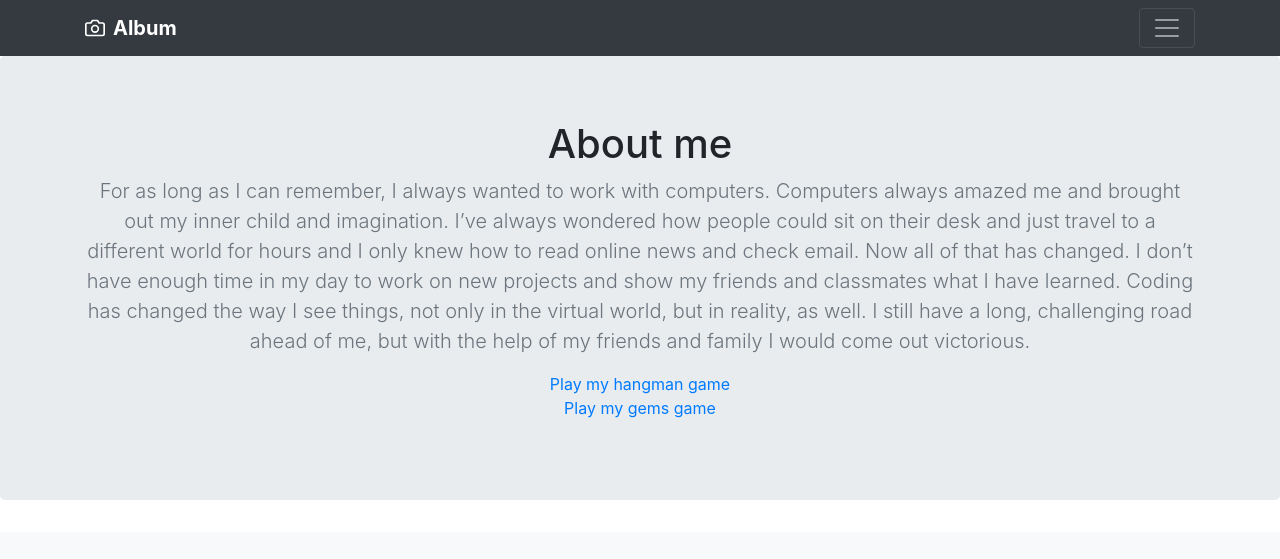
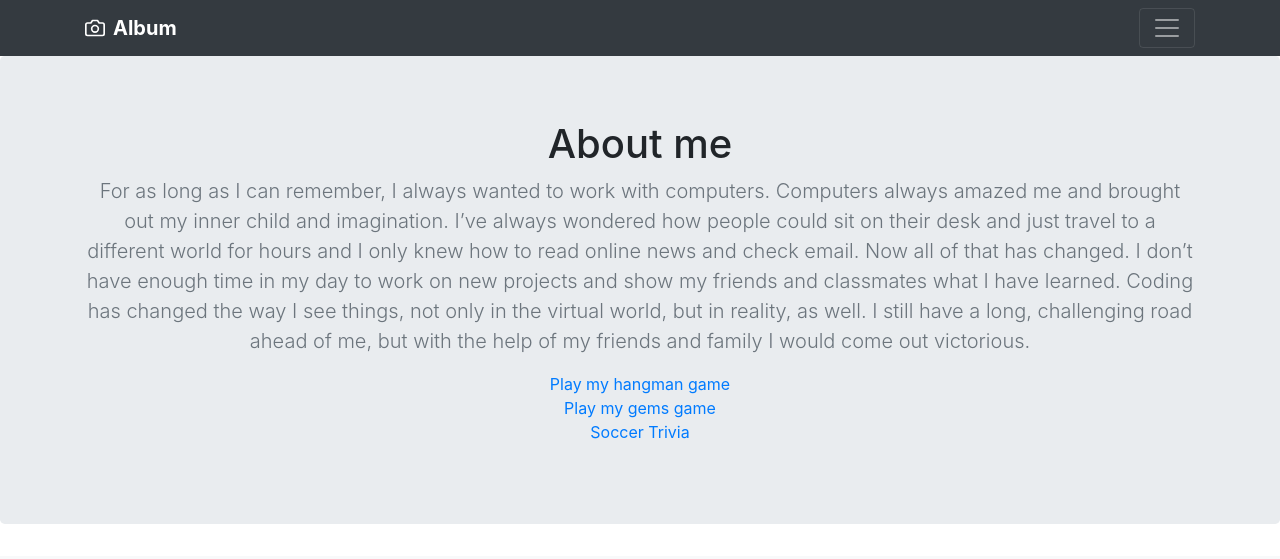
Before and after one commit to lucasalvarado23/Bootstrap-Portfolio, a plain HTML site: page index.html in a window 1280 px wide. Shown: the top 559 px of the page. Drawn offline with nearby package versions, Linux system fonts and the light colour scheme.

Commit message:
add trivia game

```diff
--- a/index.html
+++ b/index.html
@@ -8,9 +8,10 @@
     <!-- Bootstrap CSS -->
     <link rel="stylesheet" href="https://maxcdn.bootstrapcdn.com/bootstrap/4.0.0/css/bootstrap.min.css" integrity="sha384-Gn5384xqQ1aoWXA+058RXPxPg6fy4IWvTNh0E263XmFcJlSAwiGgFAW/dAiS6JXm" crossorigin="anonymous">
 
-    <title>Hello, world!</title>
+    <title>My portfolio!</title>
   </head>
   <body>
+
      <body>
 
     <header>
@@ -54,6 +55,9 @@
             <a href="https://lucasalvarado23.github.io/Hangman-game/" target="_blank" class="text-black" target="_blank" class="text-black">Play my hangman game</a>
             <br>
             <a href="https://lucasalvarado23.github.io/week-4-game/" target="_blank" >Play my gems game</a>
+            <br>
+            <a href = "https://lucasalvarado23.github.io/TriviaGame/" target="_blank" > Soccer Trivia
+            </a>
           </p>
         </div>
       </section>
```
Also changed, not shown: pics/images.jpg (added).
